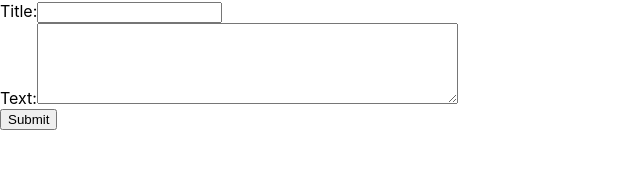
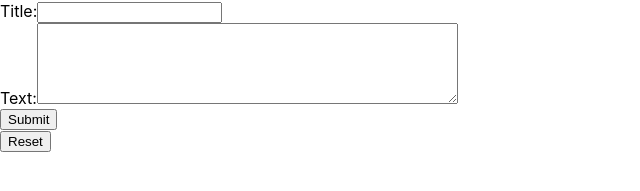
Before and after one commit to draganStojakovic/blog-app, a React (Create React App) app: page /add in a window 1280 px wide. Shown: the part 111-302 px from the top of the page, without its empty margins (0-640 px from the left). Built offline with nearby package versions, Linux system fonts and the light colour scheme.

Commit message:
Zadatak 5

```diff
--- a/src/components/AddPostForm.component.jsx
+++ b/src/components/AddPostForm.component.jsx
@@ -22,6 +22,14 @@ export const AddPostForm = ({ post, handlePost, onChange }) => {
         <br />
         <button type="submit">Submit</button>
       </form>
+      <button
+        onClick={() =>
+          onChange({
+            title: "",
+            text: "",
+          })
+        }
+      >Reset</button>
     </div>
   );
 };
```
